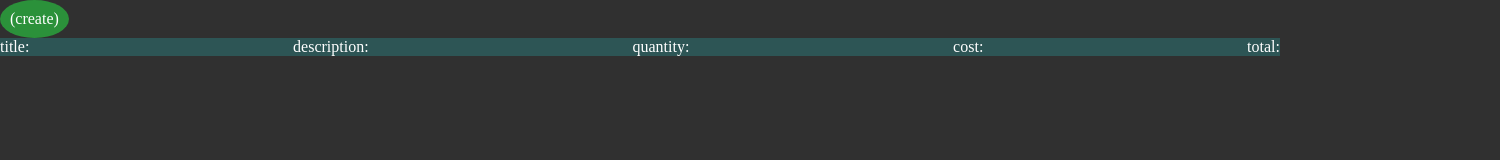
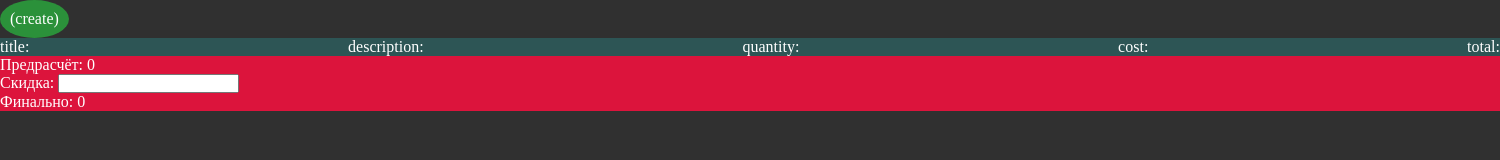
Before and after one commit to SomeArtem/my-invoice-app, a website built with Vite: page index.html in a window 1280 px wide. Shown: the whole page, 1500 px wide, since content can reach past the window. Built offline with nearby package versions, Linux system fonts and the light colour scheme.

Commit message:
total calculations works baaad

```diff
--- a/Src/Components/Popup.js
+++ b/Src/Components/Popup.js
@@ -23,7 +23,7 @@ class Popup{
         <button data-id="${DOM.popup.controls.CLOSE_BUTTON}">close</button>
       </div>
       <div class="popup_inputs">
-        <h1>Add</h1>
+        <h1>${this.#callName}</h1>
         <input data-id="invoice-num-input" type="text" name="">
         <div>
           <span>Qty:</span>
--- /dev/null
+++ b/Src/Components/TotalCalculator.js
@@ -0,0 +1,60 @@
+import State from "../Utilites/data";
+import DOM from "../Utilites/keys";
+
+export default class TotalCalculator{
+    #subtotal
+    #discount=0;
+    #state=new State('TableItems');
+    #discountCall
+
+    constructor(discountCall){
+        this.#discountCall=discountCall;
+    }
+
+
+
+    render(ElemToInsert){
+
+        const itemMarkup=`
+        <div data-id="${DOM.others.TOTAL_CALCULATIONS}" class="total__calcucations" style="background-color: crimson;">
+            <div>Предрасчёт: <span data-id="${DOM.others.SUBTOTAL}"></span> </div>
+            <div>Скидка: <input type="text" name="${DOM.others.DISCOUNT}" data-id="${DOM.others.DISCOUNT}"> </div>
+            <div>Финально: <span data-id="${DOM.others.TOTALMAXIMA}"></span> </div>
+        </div>
+        `;
+        const totalCalcElem=document.createElement('div');
+        totalCalcElem.innerHTML=itemMarkup;
+
+        const SubtotalOutput = totalCalcElem.querySelector(`[data-id="${DOM.others.SUBTOTAL}"]`);
+        const DiscountInput = totalCalcElem.querySelector(`[data-id="${DOM.others.DISCOUNT}"]`);
+        const TotalOutput = totalCalcElem.querySelector(`[data-id="${DOM.others.TOTALMAXIMA}"]`);
+
+        let items=this.#state.getData();
+        let sum=0;
+        items.forEach(item => sum+=item.total)
+        SubtotalOutput.innerHTML=sum;
+        TotalOutput.innerHTML=sum*(1-this.#discount/100);
+
+        DiscountInput.onkeyup=(e)=>{
+            // discontchanged();//func?
+            this.#discount=e.target.value;
+            console.log(e.target.value);
+            TotalOutput.innerHTML=sum*(1-this.#discount/100);
+        }
+
+
+
+
+
+        ElemToInsert.appendChild(totalCalcElem);
+    }
+    refreshTotals(){
+        const SubtotalOutput = document.querySelector(`[data-id="${DOM.others.SUBTOTAL}"]`);
+
+        let items=this.#state.getData();
+        let sum=0;
+        items.forEach(item => sum+=item.total)
+
+        SubtotalOutput.innerHTML=sum;
+    }
+}
--- a/Src/Utilites/keys.js
+++ b/Src/Utilites/keys.js
@@ -24,6 +24,10 @@ const DOM={
         DELETE_BUTTON:'delete-button',
         APP:'app',
         TABLE:"table",
+        TOTAL_CALCULATIONS:"total-calcucations",
+        SUBTOTAL:"subtotal",
+        DISCOUNT:"discount",
+        TOTALMAXIMA:"totalmaxima",
     }
 }
 
--- a/index.html
+++ b/index.html
@@ -7,9 +7,11 @@
     <title>Invoice App</title>
   </head>
   <body>
-    <div data-id="app">
+    <div data-id="app" class="app">
       <p data-id="create-button" data-info="создать" class="crud__button">(create)</p>
-    </div>
+
+
+
       <div class="table__item" style="background-color: rgb(45, 85, 85);">
         <div>title:</div>
         <div>description:</div>
@@ -19,6 +21,19 @@
       </div>
       <div data-id="table">
       </div>
+      <!-- <div data-id="total-calcucations" class="total__calcucations" style="background-color: crimson;">
+        <div>Предрасчёт: <span data-id="subtotal"></span> </div>
+        <div>Скидка: <input type="text" name="discount" data-id="discount"> </div>
+        <div>Финально: <span data-id="totalmaxima"></span> </div>
+      </div> -->
+
+
+
+
+
+    </div>
+
+    <!-- было тут -->
     <script type="module" src="/main.js"></script>
   </body>
 </html>
--- a/main.js
+++ b/main.js
@@ -4,11 +4,21 @@ import DOM from './Src/Utilites/keys';
 import Popup from './Src/Components/Popup';
 import TableItem from './Src/Components/TableItem';
 import State from './Src/Utilites/data';
+import TotalCalculator from './Src/Components/TotalCalculator';
 
 
 const createBtn=document.querySelector(`[data-id='${DOM.others.CREATE_BUTTON}'`);
 const table=document.querySelector(`[data-id='${DOM.others.TABLE}'`);
 const app=document.querySelector(`[data-id='${DOM.others.APP}']`);
+
+
+
+
+let calculator=new TotalCalculator(discountChangedCall);
+calculator.render(app);
+
+
+
 
 const state=new State('TableItems');
 let localdata=state.getData();//массив
@@ -35,6 +45,8 @@ function confirmPopupCallback(item){
   let puk=state.getData();
   renderData(puk);
   closePopupCallback();
+
+  calculator.refreshTotals();
 }
 
 function deletePopupCallback(id) {
@@ -58,3 +70,7 @@ function renderData(dataToRender){
     tableItem.render(table);
   });
 }
+
+function discountChangedCall() {
+
+}
--- a/style.css
+++ b/style.css
@@ -9,8 +9,13 @@ body{
   color: white;
 }
 
+.app{
+  width: 1500px;
+  margin: 0 auto;
+}
+
 .popup{
-  position: absolute;
+  /* position: absolute; */
   top: 0;
   display: flex;
   flex-direction: column;
```
Lines whose indentation alone changed are shown as unchanged.
